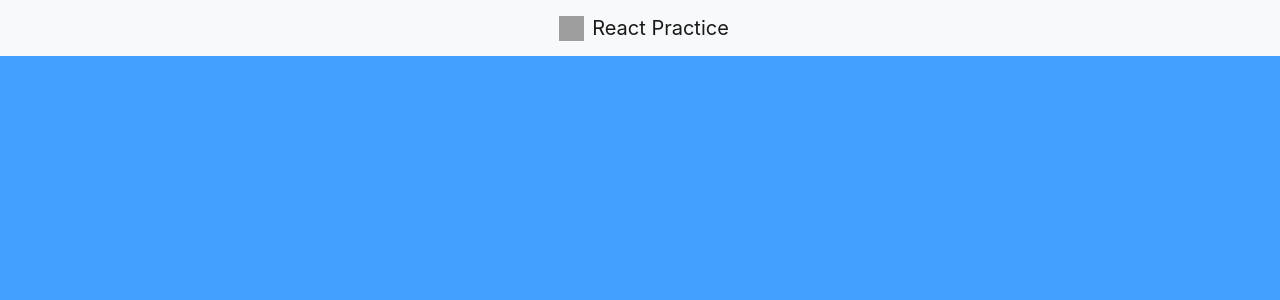
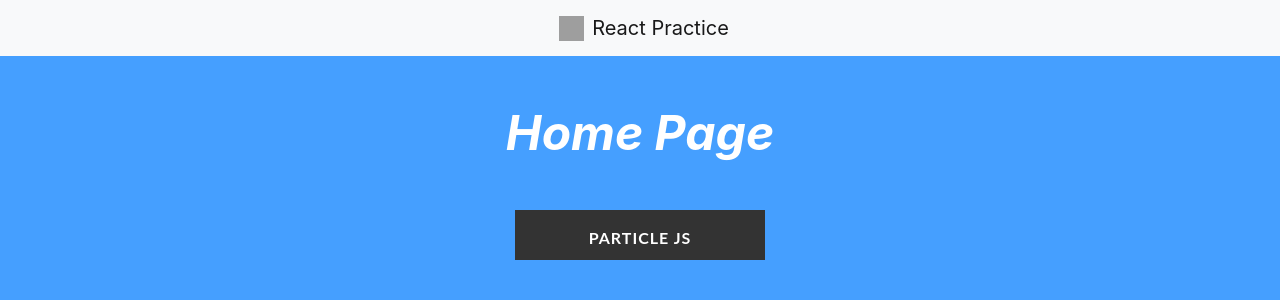
Before and after one commit to Abhilashgupta2706/React-Practice, a React (Create React App) app: page / in a window 1280 px wide. Before the commit this address had no page. Shown: the top 300 px of the page. Built offline with nearby package versions, Linux system fonts and the light colour scheme; grey boxes are pictures that could not be loaded.

Commit message:
Using HashRouter

```diff
--- a/package.json
+++ b/package.json
@@ -14,7 +14,7 @@
     "web-vitals": "^2.1.4"
   },
   "scripts": {
-    "start": "set PORT=3000/React-Practice && react-scripts start",
+    "start": "react-scripts start",
     "build": "react-scripts build",
     "test": "react-scripts test",
     "eject": "react-scripts eject",
--- a/src/App.js
+++ b/src/App.js
@@ -1,6 +1,5 @@
 import './App.css';
 import {
-  BrowserRouter as Router,
   Routes,
   Route
 } from "react-router-dom";
@@ -12,18 +11,16 @@ import Home from './components/Home/Home';
 function App() {
   return (
     <div className="App">
-      <Router>
         <Navbar />
 
         <Routes>
 
-          <Route exact path='React-Practice/' element={<Home />} />
-          <Route exact path='React-Practice/particles-js' element={<Particles />} />
+          <Route exact path='/' element={<Home />} />
+          <Route exact path='/particles-js' element={<Particles />} />
 
 
         </Routes>
 
-      </Router>
     </div>
   );
 }
--- a/src/components/Home/Home.js
+++ b/src/components/Home/Home.js
@@ -14,7 +14,7 @@ export default function Home() {
 
                 <div className='d-flex align-item-center justify-content-center flex-wrap gap-5'>
 
-                    <LinkRoute text='Particle JS' link="particles-js" />
+                    <LinkRoute text='Particle JS' link="/particles-js" />
 
                 </div>
             </div>
--- a/src/components/Navbar/Navbar.js
+++ b/src/components/Navbar/Navbar.js
@@ -11,7 +11,7 @@ export default function Navbar() {
             <nav class="navbar navbar-light bg-light">
                 <div class="container-fluid ">
                     <div class="navbar-brand mx-auto">
-                        <Link to='React-Practice/'><img src={icon} alt="" width="25" height="25" class="d-inline-block align-text-top text-center mx-2" /></Link>
+                        <Link to='/'><img src={icon} alt="" width="25" height="25" class="d-inline-block align-text-top text-center mx-2" /></Link>
                         React Practice
                     </div>
                 </div>
--- a/src/index.js
+++ b/src/index.js
@@ -2,10 +2,13 @@ import React from 'react';
 import ReactDOM from 'react-dom/client';
 import './index.css';
 import App from './App';
+import { HashRouter as Router } from "react-router-dom";
 
 const root = ReactDOM.createRoot(document.getElementById('root'));
 root.render(
   <React.StrictMode>
-    <App />
+    <Router>
+      <App />
+    </Router>
   </React.StrictMode>
 );
```
